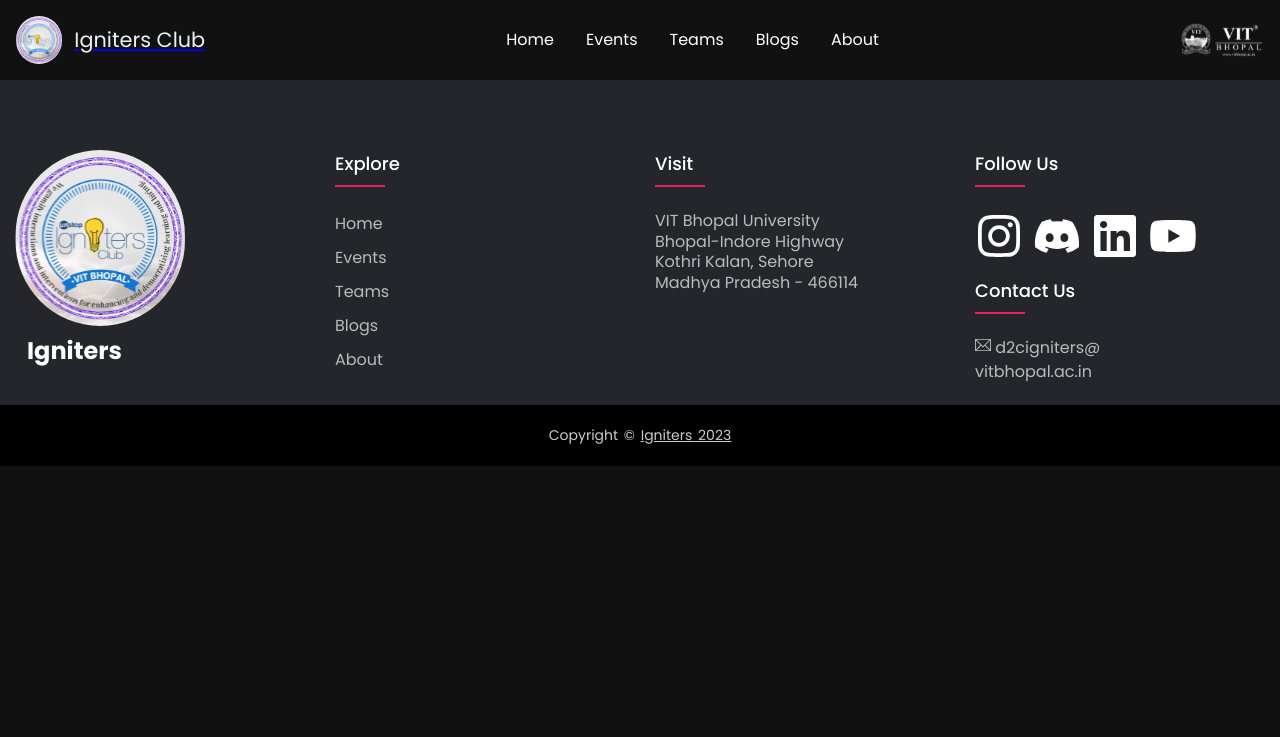
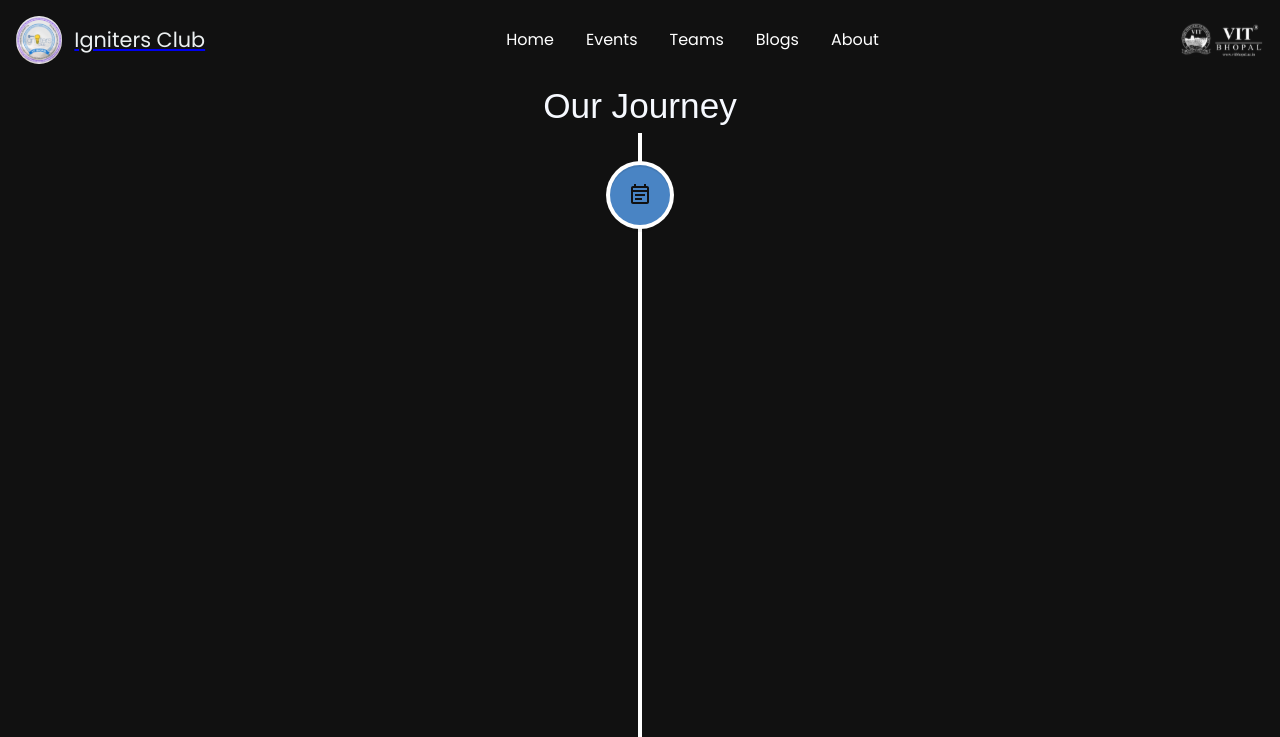
Before and after one commit to akshay090703/Igniters-VITB, a React (Vite) app: page /events in a window 1280 px wide. Shown: the top 737 px of the page. Built offline with nearby package versions, Linux system fonts and the light colour scheme.

Commit message:
added a template events page

```diff
--- a/package.json
+++ b/package.json
@@ -19,6 +19,7 @@
     "react-icons": "^4.12.0",
     "react-router-dom": "^6.18.0",
     "react-router-router": "^0.0.24",
+    "react-vertical-timeline-component": "^3.6.0",
     "styled-components": "^5.0.0"
   },
   "devDependencies": {
--- a/src/App.jsx
+++ b/src/App.jsx
@@ -8,6 +8,7 @@ import About from "./Pages/AboutPage";
 import Blogs from "./Pages/BlogsPage";
 import Team from "./Pages/TeamPage";
 import "./App.css";
+import EventsPage from "./Pages/EventsPage";
 
 const App = () => {
   return (
@@ -18,6 +19,7 @@ const App = () => {
         <Route path="/teams/*" element={<Team />} />
         <Route path="/blogs" element={<Blogs />} />
         <Route path="/about" element={<About />} />
+        <Route path="/events" element={<EventsPage />} />
       </Routes>
       <Footer />
     </Router>
--- /dev/null
+++ b/src/Pages/EventsPage.jsx
@@ -0,0 +1,58 @@
+import classes from "./EventsPage.module.css";
+import { MdOutlineEventNote } from "react-icons/md";
+import { LuListStart } from "react-icons/lu";
+
+import eventsTimeline from "../events-data";
+
+import {
+  VerticalTimeline,
+  VerticalTimelineElement,
+} from "react-vertical-timeline-component";
+
+import "react-vertical-timeline-component/style.min.css";
+
+function EventsPage() {
+  const sortedEvents = eventsTimeline
+    .slice()
+    .sort((a, b) => b.dateStr - a.dateStr);
+
+  return (
+    <div>
+      <h1 className={classes.title}>Our Journey</h1>
+      <VerticalTimeline>
+        {sortedEvents.map((element) => {
+          return (
+            <VerticalTimelineElement
+              key={element.id}
+              date={element.date}
+              dateClassName={classes.date}
+              iconClassName={classes.iconStyles}
+              icon={<MdOutlineEventNote />}
+              className={classes["timeline-card"]}
+            >
+              {element.youtubeLink ? (
+                <iframe
+                  width="560"
+                  height="315"
+                  src={element.youtubeLink}
+                  title="YouTube video player"
+                  frameBorder="0"
+                  allow="accelerometer; autoplay; clipboard-write; encrypted-media; gyroscope; picture-in-picture; web-share"
+                  allowFullScreen
+                ></iframe>
+              ) : (
+                <img src={element.imgSrc} alt={element.title} />
+              )}
+              <h3 className={classes["vertical-timeline-element-title"]}>
+                {element.title}
+              </h3>
+              <p className={classes.description}>{element.description}</p>
+            </VerticalTimelineElement>
+          );
+        })}
+      </VerticalTimeline>
+    </div>
+  );
+}
+
+export default EventsPage;
--- /dev/null
+++ b/src/Pages/EventsPage.module.css
@@ -0,0 +1,85 @@
+body {
+  background: #111;
+  font-family: "Montserrat", sans-serif;
+  font-size: 16px;
+}
+
+.timeline-card {
+  max-width: 100%;
+  padding: 0;
+  color: rgb(53, 53, 53);
+}
+
+.timeline-card iframe {
+  width: 100%;
+  overflow: hidden;
+  border-radius: 6px;
+}
+
+.timeline-card img {
+  width: 100%;
+  overflow: hidden;
+  border-radius: 6px;
+}
+
+.title {
+  font-size: 2.2em;
+  text-align: center;
+  font-family: "Bebas Neue", sans-serif;
+}
+
+h3 {
+  padding-top: 0.25em;
+  text-align: center;
+}
+
+.iconStyles {
+  background: #4984c4;
+  color: #111;
+  font-size: 2em;
+}
+
+.vertical-timeline-element-content {
+  box-shadow: 0 0.25em 0.5em 0 rgba(0, 0, 0, 0.25),
+    0 0.4em 1.25em 0 rgba(0, 0, 0, 0.15) !important;
+  padding: 2em 3em !important;
+}
+
+.date {
+  color: rgb(201, 251, 255);
+}
+
+.description {
+  margin: 1.5em 0 2em 0;
+  max-width: 500px;
+}
+
+@media only screen and (max-width: 1165px) {
+  .vertical-timeline-element-date {
+    display: block !important;
+    float: none !important;
+    color: rgb(44, 44, 44);
+    margin-top: 1.5em;
+  }
+
+  .date {
+    /* color: #111; */
+    color: #4984c4;
+    font-weight: 900;
+    /* color: rgb(53, 53, 53); */
+  }
+
+  .timeline-card {
+    width: 95%;
+  }
+
+  .title {
+    font-size: 1.7em;
+    text-align: left;
+    margin-top: 1em;
+    margin-left: 0.3em;
+  }
+  .description {
+    max-width: 100%;
+  }
+}
--- a/src/Pages/TeamPage.jsx
+++ b/src/Pages/TeamPage.jsx
@@ -1,8 +1,7 @@
 import React from "react";
+import classes from "./TeamPage.module.css";
 import Card from "../components/Card";
-import classes from "./TeamPage.module.css";
-import Member from "../components/Member";
-import { NavLink, useLocation, useSearchParams } from "react-router-dom";
+import { NavLink, useSearchParams } from "react-router-dom";
 import teamData from "../teamData";
 
 const Team = () => {
@@ -86,8 +85,7 @@ const Team = () => {
       </div>
       <div className={classes["card-grid"]}>
         {teamMembers.map((member, index) => (
-          // <Card key={index} teamMember={member} />
-          <Member key={index} teamMember={member} />
+          <Card key={index} teamMember={member} />
         ))}
       </div>
     </div>
--- a/src/components/Card.jsx
+++ b/src/components/Card.jsx
@@ -1,39 +1,29 @@
 import React from "react";
 import classes from "./Card.module.css";
+import { FaInstagram, FaLinkedin } from "react-icons/fa";
 
-const ColoredLine = ({ color }) => (
-  <hr
-    style={{
-      color: color,
-      marginTop: 10,
-      backgroundColor: color,
-      height: 5,
-    }}
-  />
-);
-const Card = ({ teamMember }) => {
+function Member({ teamMember }) {
   const { name, title, imgSrc, instagram, linkedin } = teamMember;
 
   return (
     <div className={classes.card}>
-      <img src={imgSrc} alt={name} />
-      <h3>{name}</h3>
-      <p>{title}</p>
-      <ColoredLine color="purple" />
-      <div className={classes["card__social"]}>
-        {instagram && (
-          <a href={instagram} target="_blank" rel="noreferrer">
-            <img src="src/assets/instagram.png" alt="instagram" />
+      <img className={classes.img} src={imgSrc} />
+      <h2 className={classes.name}>{name}</h2>
+      <h4 className={classes.post}>{title}</h4>
+      <div className={classes.social}>
+        {title === "Faculty Coordinator" ? (
+          ""
+        ) : (
+          <a href={instagram} target="_blank">
+            <FaInstagram className={classes["social-media-icons"]} />
           </a>
         )}
-        {linkedin && (
-          <a href={linkedin} target="_blank" rel="noreferrer">
-            <img src="src/assets/linkedin.svg" alt="LinkedIn" />
-          </a>
-        )}
+        <a href={linkedin} target="_blank">
+          <FaLinkedin className={classes["social-media-icons"]} />
+        </a>
       </div>
     </div>
   );
-};
+}
 
-export default Card;
+export default Member;
--- a/src/components/Member.jsx
+++ /dev/null
@@ -1,29 +0,0 @@
-import React from "react";
-import classes from "./Member.module.css";
-import { FaInstagram, FaLinkedin } from "react-icons/fa";
-
-function Member({ teamMember }) {
-  const { name, title, imgSrc, instagram, linkedin } = teamMember;
-
-  return (
-    <div className={classes.card}>
-      <img className={classes.img} src={imgSrc} />
-      <h2 className={classes.name}>{name}</h2>
-      <h4 className={classes.post}>{title}</h4>
-      <div className={classes.social}>
-        {title === "Faculty Coordinator" ? (
-          ""
-        ) : (
-          <a href={instagram} target="_blank">
-            <FaInstagram className={classes["social-media-icons"]} />
-          </a>
-        )}
-        <a href={linkedin} target="_blank">
-          <FaLinkedin className={classes["social-media-icons"]} />
-        </a>
-      </div>
-    </div>
-  );
-}
-
-export default Member;
--- a/src/components/Member.module.css
+++ /dev/null
@@ -1,84 +0,0 @@
-.card {
-  width: 100%;
-  max-width: 280px;
-  max-height: 440px;
-  align-items: center;
-  justify-content: center;
-  display: flex;
-  flex-flow: column;
-  margin: 20px 10px;
-  background-color: #16191e;
-  /* background-color: #787878; */
-  padding: 20px 10px;
-  border-radius: 20px;
-  /* box-shadow: #4984c4 10px 30px 40px -10px; */
-  /* box-shadow: #e91e63 10px 30px 40px -10px; */
-}
-
-.img {
-  max-width: 220px;
-  aspect-ratio: 1/1;
-  /* height: 220px; */
-  border-radius: 50%;
-  margin: 20px 0;
-  padding: 10px;
-  background-color: #ffffff9a;
-  object-fit: cover;
-}
-
-.name {
-  font-size: 1.75em;
-  font-weight: 500;
-  text-align: center;
-  color: #fff;
-  /* color: #000000; */
-}
-
-.post {
-  font-size: 1.2em;
-  font-weight: 300;
-  text-align: center;
-  color: #ffffff;
-}
-
-.social {
-  display: flex;
-  justify-content: center;
-  padding: 15px 0;
-}
-
-.social-media-icons {
-  font-size: 2em;
-  color: #4984c4;
-  /* color: #000000; */
-  margin: 0 10px 10px 0;
-  transition: all 0.5s ease;
-}
-
-.social-media-icons:hover {
-  transform: scale(1.3);
-}
-
-@media (max-width: 600px) {
-  .card {
-    margin: 20px 10px;
-  }
-
-  .img {
-    width: 70%;
-    max-width: 150px;
-    margin: 10px 0;
-  }
-
-  .name {
-    font-size: 1.5em;
-  }
-
-  .post {
-    font-size: 1em;
-  }
-
-  .social-media-icons {
-    font-size: 1.5em;
-  }
-}
--- /dev/null
+++ b/src/events-data.js
@@ -0,0 +1,81 @@
+let eventsTimeline = [
+  {
+    id: 1,
+    title: "Sampurn Event",
+    description:
+      "Lorem ipsum dolor sit, amet consectetur adipisicing elit. Dolor explicabo fugit quia et placeat voluptas minima, alias harum enim repudiandae ab libero? Et ipsa laboriosam culpa ab numquam beatae sit?",
+    date: "August 2016",
+    dateStr: new Date("2016-08-21"),
+    youtubeLink:
+      "https://www.youtube.com/embed/9N6F9cVa4P0?si=X8vA-ZHAYF9lPyhm",
+    imgSrc: "",
+  },
+  {
+    id: 2,
+    title: "Sampurn Event",
+    description:
+      "Lorem ipsum dolor sit, amet consectetur adipisicing elit. Dolor explicabo fugit quia et placeat voluptas minima, alias harum enim repudiandae ab libero? Et ipsa laboriosam culpa ab numquam beatae sit?",
+    date: "August 2016",
+    dateStr: new Date("2016-08-21"),
+    youtubeLink:
+      "https://www.youtube.com/embed/9N6F9cVa4P0?si=X8vA-ZHAYF9lPyhm",
+    imgSrc: "",
+  },
+  {
+    id: 3,
+    title: "Sampurn Event",
+    description:
+      "Lorem ipsum dolor sit, amet consectetur adipisicing elit. Dolor explicabo fugit quia et placeat voluptas minima, alias harum enim repudiandae ab libero? Et ipsa laboriosam culpa ab numquam beatae sit?",
+    date: "August 2016",
+    dateStr: new Date("2016-08-21"),
+    youtubeLink:
+      "https://www.youtube.com/embed/9N6F9cVa4P0?si=X8vA-ZHAYF9lPyhm",
+    imgSrc: "",
+  },
+  {
+    id: 4,
+    title: "Sampurn Event",
+    description:
+      "Lorem ipsum dolor sit, amet consectetur adipisicing elit. Dolor explicabo fugit quia et placeat voluptas minima, alias harum enim repudiandae ab libero? Et ipsa laboriosam culpa ab numquam beatae sit?",
+    date: "August 2016",
+    dateStr: new Date("2016-08-21"),
+    youtubeLink:
+      "https://www.youtube.com/embed/9N6F9cVa4P0?si=X8vA-ZHAYF9lPyhm",
+    imgSrc: "",
+  },
+  {
+    id: 5,
+    title: "Sampurn Event",
+    description:
+      "Lorem ipsum dolor sit, amet consectetur adipisicing elit. Dolor explicabo fugit quia et placeat voluptas minima, alias harum enim repudiandae ab libero? Et ipsa laboriosam culpa ab numquam beatae sit?",
+    date: "August 2016",
+    dateStr: new Date("2016-08-21"),
+    youtubeLink:
+      "https://www.youtube.com/embed/9N6F9cVa4P0?si=X8vA-ZHAYF9lPyhm",
+    imgSrc: "",
+  },
+  {
+    id: 6,
+    title: "Sampurn Event",
+    description:
+      "Lorem ipsum dolor sit, amet consectetur adipisicing elit. Dolor explicabo fugit quia et placeat voluptas minima, alias harum enim repudiandae ab libero? Et ipsa laboriosam culpa ab numquam beatae sit?",
+    date: "August 2016",
+    dateStr: new Date("2016-08-21"),
+    youtubeLink:
+      "https://www.youtube.com/embed/9N6F9cVa4P0?si=X8vA-ZHAYF9lPyhm",
+    imgSrc: "",
+  },
+  {
+    id: 7,
+    title: "Sampurn Event",
+    description:
+      "Lorem ipsum dolor sit, amet consectetur adipisicing elit. Dolor explicabo fugit quia et placeat voluptas minima, alias harum enim repudiandae ab libero? Et ipsa laboriosam culpa ab numquam beatae sit?",
+    date: "August 2016",
+    dateStr: new Date("2016-08-21"),
+    youtubeLink:
+      "https://www.youtube.com/embed/9N6F9cVa4P0?si=X8vA-ZHAYF9lPyhm",
+    imgSrc: "",
+  },
+];
+
+export default eventsTimeline;
```
Also changed, not shown: src/components/Card.module.css (+67 -34 lines), 1 other file (tests, documents, lock files or other folders).
